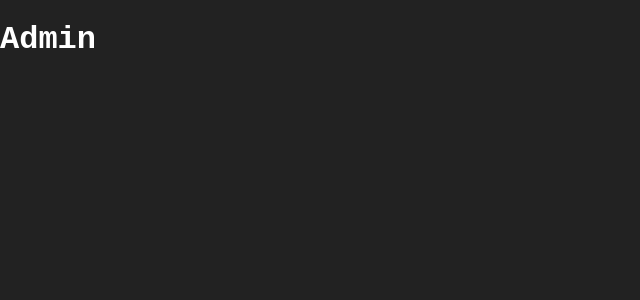
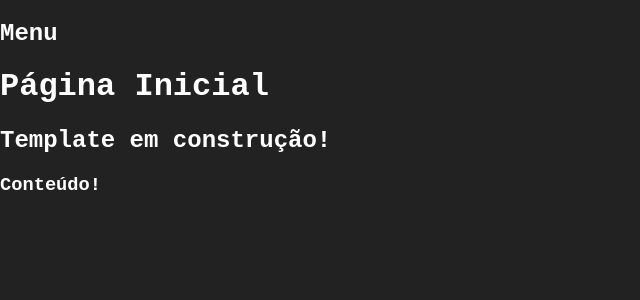
Before and after one commit to wendersonjps/Admin-Template, a Next.js app: page / in a window 1280 px wide. Shown: the top 300 px of the page, without its empty margins (0-640 px from the left). Built offline with nearby package versions, Linux system fonts and the light colour scheme; a web font is replaced by a local one.

Commit message:
:hammer: Integrating Layout component

```diff
--- a/src/pages/index.tsx
+++ b/src/pages/index.tsx
@@ -1,7 +1,9 @@
+import Layout from '../components/template/Layout'
+
 export default function Home() {
   return (
-    <div className={`flex justify-center h-screen bg-gradient-to-r from-green-500 to-blue-500`}>
-      <h1>Admin</h1>
-    </div>
+    <Layout title="Página Inicial" subtitle="Template em construção!">
+      <h3>Conteúdo!</h3>
+    </Layout>
   )
 }
```
